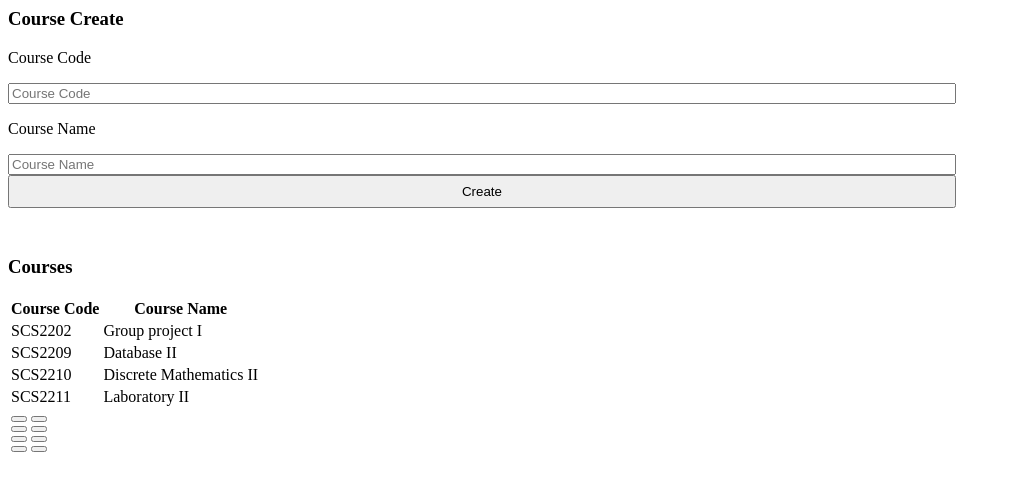
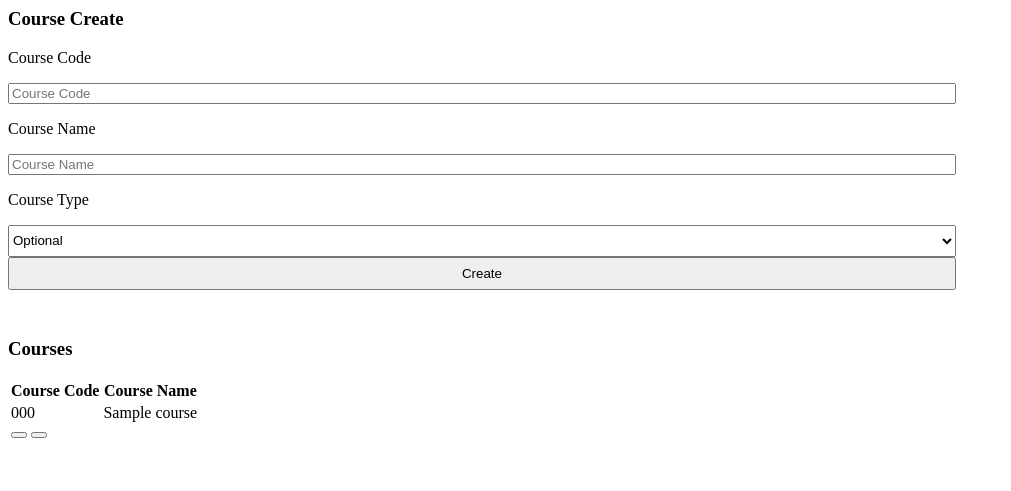
Before and after one commit to Fusion-0-1/lambda-learn, a PHP site: template views/course/course_creation.php in a window 1280 px wide. Shown: the top 491 px of the page, without its empty margins (0-1011 px from the left). Run offline with PHP 8.4, Linux system fonts and the light colour scheme; the template is opened without the code that fills it: most values are stand-ins (such as "Sample title", 1, 10 or a date in 2020); data that the repository does not hold is empty.

Commit message:
Fetch course details from the database

```diff
--- a/views/course/course_creation.php
+++ b/views/course/course_creation.php
@@ -1,22 +1,53 @@
 <link href="css/course/course_creation.css" rel="stylesheet">
-</head>
-<body>
+<script type="text/javascript" src="./js/validation.js"></script>
+
+<!--success and error messages-->
+<?php if($mssg == 'Success') { ?>
+    <div id="mssg-modal" class="success-mssg text-justify">
+        <p>Course Created successfully.</p>
+    </div>
+<?php }  elseif($mssg == 'Exists') { ?>
+    <div id="mssg-modal" class="error-mssg text-justify">
+        <p>The course Already exists</p>
+    </div>
+<?php }  elseif($mssg == 'updated') { ?>
+    <div id="mssg-modal" class="success-mssg text-justify">
+        <p>The course updated successfully</p>
+    </div>
+<?php }  elseif($mssg == 'failed') { ?>
+    <div id="mssg-modal" class="error-mssg text-justify">
+        <p>TFailed to update course</p>
+    </div>
+<?php }?>
+
 <div class="main-container outer border flex flex-column v-center h-center">
     <div class="main-container inner border flex flex-column h-center">
         <div class="heading">
             <h3>Course Create</h3>
         </div>
-        <form action="" method="GET" class="course-create-form flex flex-row">
+        <form action="create_course" method="POST" class="course-create-form flex flex-row">
             <label class="flex flex-column">
                 <p>Course Code</p>
-                <input id="input-create-course-code" class="input" type="text" name="course_code" placeholder="Course Code" required/>
+                <input id="input-create-course-code" class="input" type="text" name="course_code"
+                       placeholder="Course Code" required/>
             </label>
             <label class="flex flex-column">
                 <p>Course Name</p>
-                <input id="input-create-course-name" class="input" type="text" name="course_name" placeholder="Course Name" required/>
+                <input id="input-create-course-name" class="input" type="text" name="course_name"
+                       placeholder="Course Name" required/>
+            </label>
+            <label class="flex flex-column">
+                <p>Course Type</p>
+                <select class="input drop-down" name="course_type" id="course-type">
+                    <option>Optional</option>
+                    <option>Compulsory</option>
+                </select>
             </label>
             <label class="flex flex-column h-end" id="create-course">
-                <button class="dark-btn" type="submit" onclick="return course_validate(document.getElementById('input-create-course-code').value)" name="create">Create</button>
+                <button class="dark-btn" type="submit"
+                        onclick="return course_validate(document.getElementById('input-create-course-code').value)">
+                    Create
+                </button>
             </label>
         </form>
     </div>
@@ -28,44 +59,33 @@
                         <th>Course Code</th>
                         <th>Course Name</th>
                     </tr>
-                    <tr>
-                        <td class="text-center">SCS2202</td>
-                        <td>Group project I</td>
-                    </tr>
-                    <tr>
-                        <td class="text-center">SCS2209</td>
-                        <td>Database II</td>
-                    </tr>
-                    <tr>
-                        <td class="text-center">SCS2210</td>
-                        <td>Discrete Mathematics II</td>
-                    </tr>
-                    <tr>
-                        <td class="text-center">SCS2211</td>
-                        <td>Laboratory II</td>
-                    </tr>
+                    <?php foreach ($courses as $course) { ?>
+                        <tr>
+                            <td class="text-center"><?php echo $course['course_code']?></td>
+                            <td><?php echo $course['course_name']?></td>
+                        </tr>
+                    <?php } ?>
                 </table>
                 <table class="button-column">
                     <tr>
                         <th></th>
                         <th></th>
                     </tr>
-                    <tr>
-                        <td><button class='error-btn error-btn-icon' onclick='delete_course(this, "SCS2209")'> <i class='fa fa-trash' aria-hidden='true'></i> </button></td>
-                        <td><button class='edit-btn edit-btn-icon' onclick='edit_course("SCS2209","Database II")'> <i class='fa fa-pencil' aria-hidden='true'></i> </button></td>
-                    </tr>
-                    <tr>
-                        <td><button class='error-btn error-btn-icon' onclick='delete_course(this, "SCS2210")'> <i class='fa fa-trash' aria-hidden='true'></i> </button></td>
-                        <td><button class='edit-btn edit-btn-icon' onclick='edit_course("Discrete Mathematics II", "SCS2210")'> <i class='fa fa-pencil' aria-hidden='true'></i> </button></td>
-                    </tr>
-                    <tr>
-                        <td><button class='error-btn error-btn-icon' onclick='delete_course(this, "SCS2211")'> <i class='fa fa-trash' aria-hidden='true'></i> </button></td>
-                        <td><button class='edit-btn edit-btn-icon' onclick='edit_course("SCS2211", "Laboratory II")'> <i class='fa fa-pencil' aria-hidden='true'></i> </button></td>
-                    </tr>
-                    <tr>
-                        <td><button class='error-btn error-btn-icon' onclick='delete_course(this, "SCS2211")'> <i class='fa fa-trash' aria-hidden='true'></i> </button></td>
-                        <td><button class='edit-btn edit-btn-icon' onclick='edit_course("SCS2211", "Laboratory II")'> <i class='fa fa-pencil' aria-hidden='true'></i> </button></td>
-                    </tr>
+                    <?php foreach ($courses as $course) { ?>
+                        <tr>
+                            <td><button class='error-btn error-btn-icon'
+                                        onclick='delete_course(this, "<?php echo $course['course_code']?>")'>
+                                    <i class='fa fa-trash' aria-hidden='true'></i>
+                                </button>
+                            </td>
+                            <td>
+                                <button class='edit-btn edit-btn-icon'
+                                        onclick='edit_course("<?php echo $course['course_code']?>","<?php echo $course['course_name']?>")'>
+                                    <i class='fa fa-pencil' aria-hidden='true'></i>
+                                </button>
+                            </td>
+                        </tr>
+                    <?php } ?>
                 </table>
 
         </div>
@@ -77,24 +97,26 @@
             <div class="heading">
                 <h3>Course Create</h3>
             </div>
-        <form action="" method="GET">
+        <form action="edit_course" method="POST">
             <div class="course-create-form flex flex-row">
                 <label class="flex flex-column">
                     <p>Course Code</p>
-                    <input id="input-edit-course-code" class="input" type="text" name="course_code" placeholder="Course Code" required/>
+                    <input id="input-edit-course-code" class="input" type="text" name="course_code" readonly/>
                 </label>
                 <label class="flex flex-column">
                     <p>Course Name</p>
-                    <input id="input-edit-course-name" class="input" type="text" name="course_name" placeholder="Course Name" required/>
+                    <input id="input-edit-course-name" class="input" type="text" name="course_name"/>
                 </label>
             </div>
             <div class="flex h-center">
                 <div class="flex flex-row two-button-row">
                     <label class="flex flex-column h-center">
-                        <button id="cancel-btn-edit" class="cancel-btn btn-border-blue" type="button" name="create">Cancel</button>
+                        <button id="cancel-btn-edit" class="cancel-btn btn-border-blue" type="button" name="create">
+                            Cancel
+                        </button>
                     </label>
                     <label class="flex flex-column h-center">
-                        <button class="dark-btn" type="submit" onclick="return course_validate(document.getElementById('input-edit-course-code').value)" name="create">Create</button>
+                        <button class="dark-btn" type="submit">Create</button>
                     </label>
                 </div>
             </div>
@@ -137,7 +159,6 @@
 </div>
 
 <!--  Scripts  -->
-<script type="text/javascript" src="./js/validation.js"></script>
 <script>
     modal_cancel("edit-modal");
     modal_cancel("delete-modal");
@@ -188,4 +209,3 @@
         // }
     }
 </script>
-</body>
```
